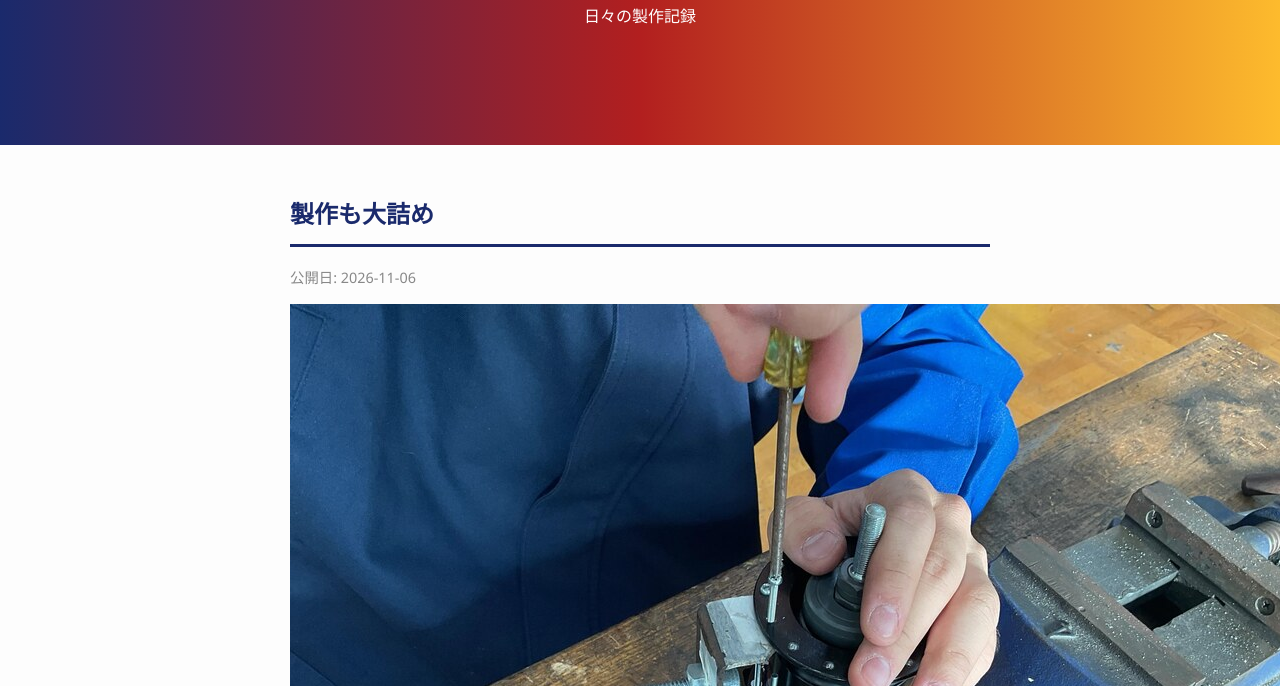
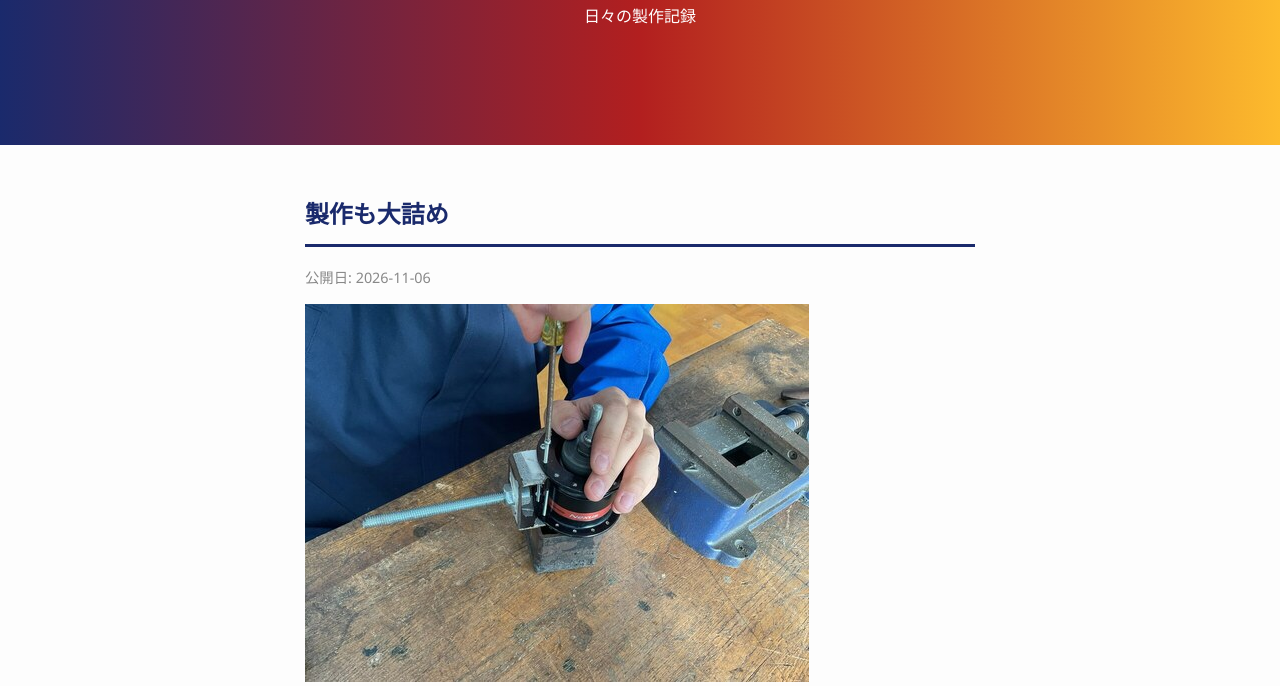
Before and after one commit to Xkot28/ichikawaTHS_Blog, a plain HTML site: page index.html in a window 1280 px wide. Shown: the part 248-934 px from the top of the page. Drawn offline with Linux system fonts and the light colour scheme.

Commit message:
Update index.html

```diff
--- a/index.html
+++ b/index.html
@@ -19,7 +19,7 @@
         <article style='margin-bottom: 40px; border-bottom: 1px solid #eee; padding-bottom: 20px;'>
             <h2>製作も大詰め</h2>
             <p style='color: #888; font-size: 0.9rem;'>公開日: 2026-11-06</p>
-            <img src= "Image_1A7B1508-2FA6-41FF-B351-E99D1B7B4F47 (2).jpeg" >
+            <img src= "202611201236.jpeg" >
             <div class='post-body'>体育祭や文化祭などのイベントが一通り終わりコンペが一週間前に迫る今日は<br>発電機と接続部の固定と羽に穴をあけ、ドッキングする準備をおこないました。<br>各員がそれぞれの役割を全うし。成果を出せるように頑張りました。</div>
         </article>
         <article style='margin-bottom: 40px; border-bottom: 1px solid #eee; padding-bottom: 20px;'>
```
